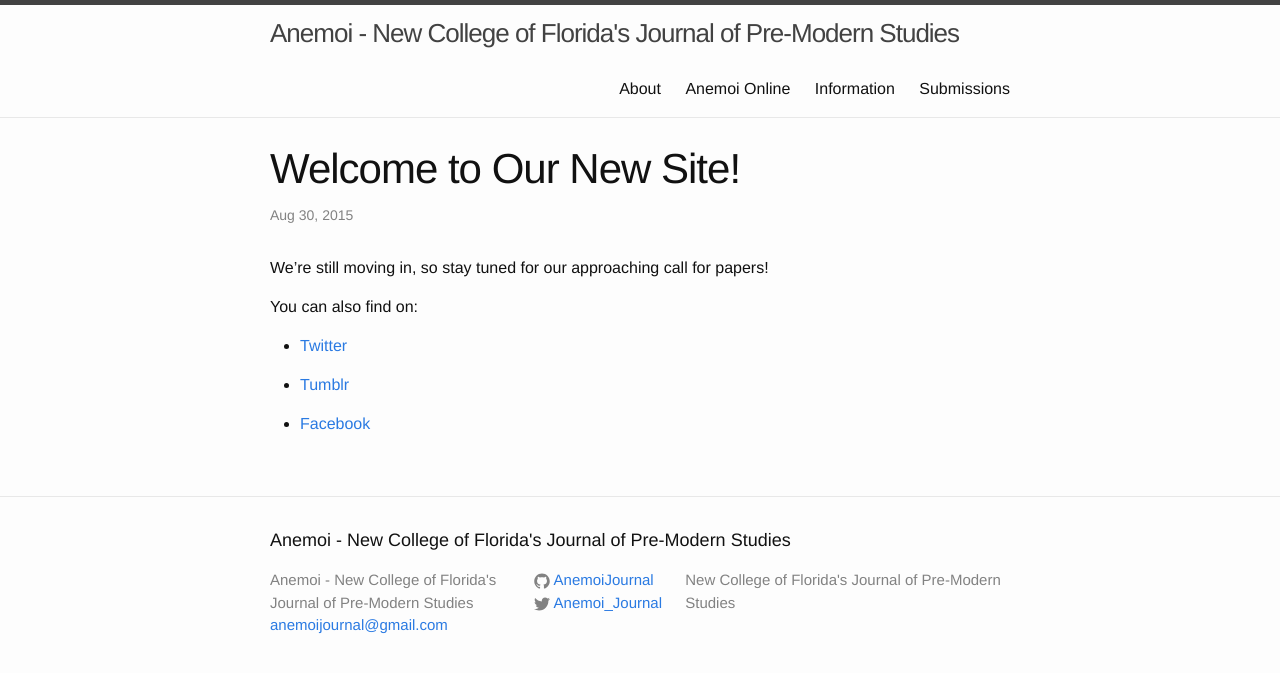
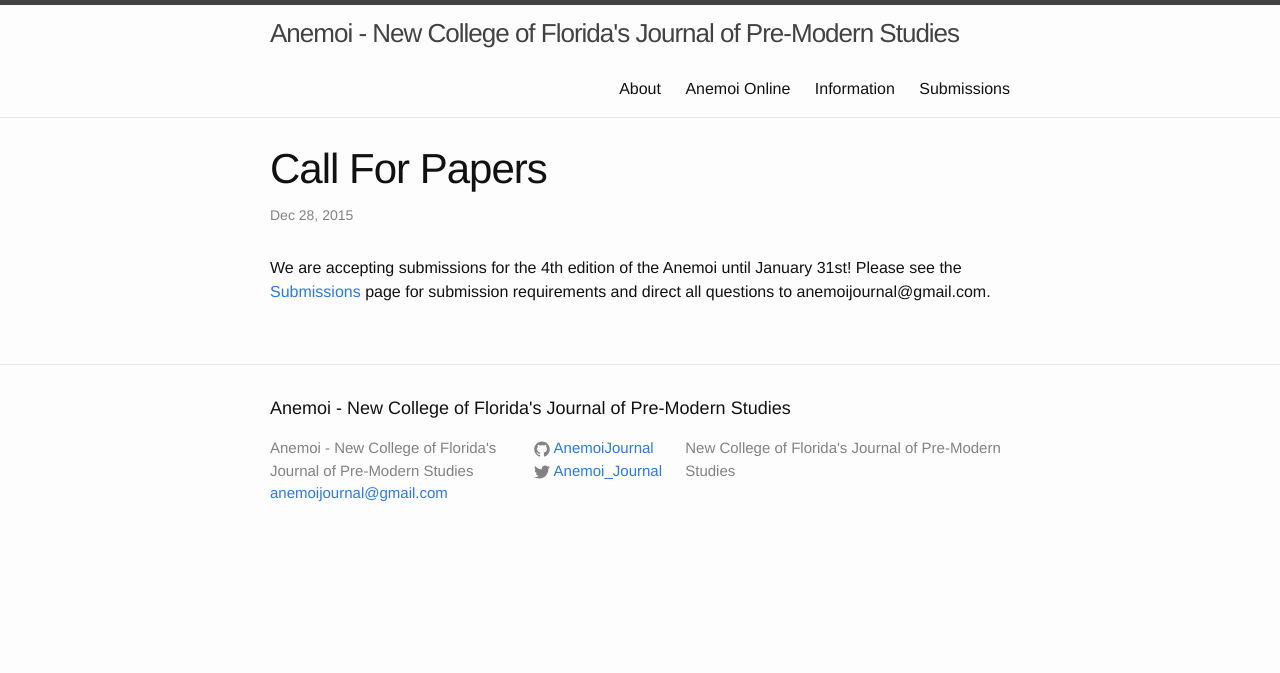
Before and after one commit to AnemoiJournal/anemoijournal.github.com, a Jekyll site: the page built from _posts/2015-08-30-welcome-to-our-new-site.md, in a window 1280 px wide. Shown: the top 673 px of the page. Built offline with Jekyll 4.4.1, drawn with Linux system fonts in a browser that asks for light colours.

Commit message:
Added CFP

```diff
--- a/_posts/2015-08-30-welcome-to-our-new-site.md
+++ b/_posts/2015-08-30-welcome-to-our-new-site.md
@@ -1,20 +1,11 @@
 ---
 layout: post
-title: "Welcome to Our New Site!"
-date: 2015-08-30 15:32:45
+title: "Call For Papers"
+date: 2015-12-28 12:42:30
 permalink: new-site
-description: Call for papers coming soon!
+description: Submission info for the 2016 edition of the Anemoi.
 ---
-We're still moving in, so stay tuned for our approaching call for papers!
+We are accepting submissions for the 4th edition of the Anemoi until January 31st!
+Please see the [Submissions][sub] page for submission requirements and direct all questions to anemoijournal@gmail.com.
 
-You can also find on:
-
-* [Twitter][twitter]
-
-* [Tumblr][tumb]
-
-* [Facebook][face]
-
-[twitter]: https://twitter.com/anemoi_journal
-[tumb]: https://www.tumblr.com/search/AnemoiAcademicJournal
-[face]: https://www.facebook.com/pages/Anemoi-Academic-Journal/415808828509556?fref=ts
+[sub]: http://anemoijournal.github.io/submissions/
```
